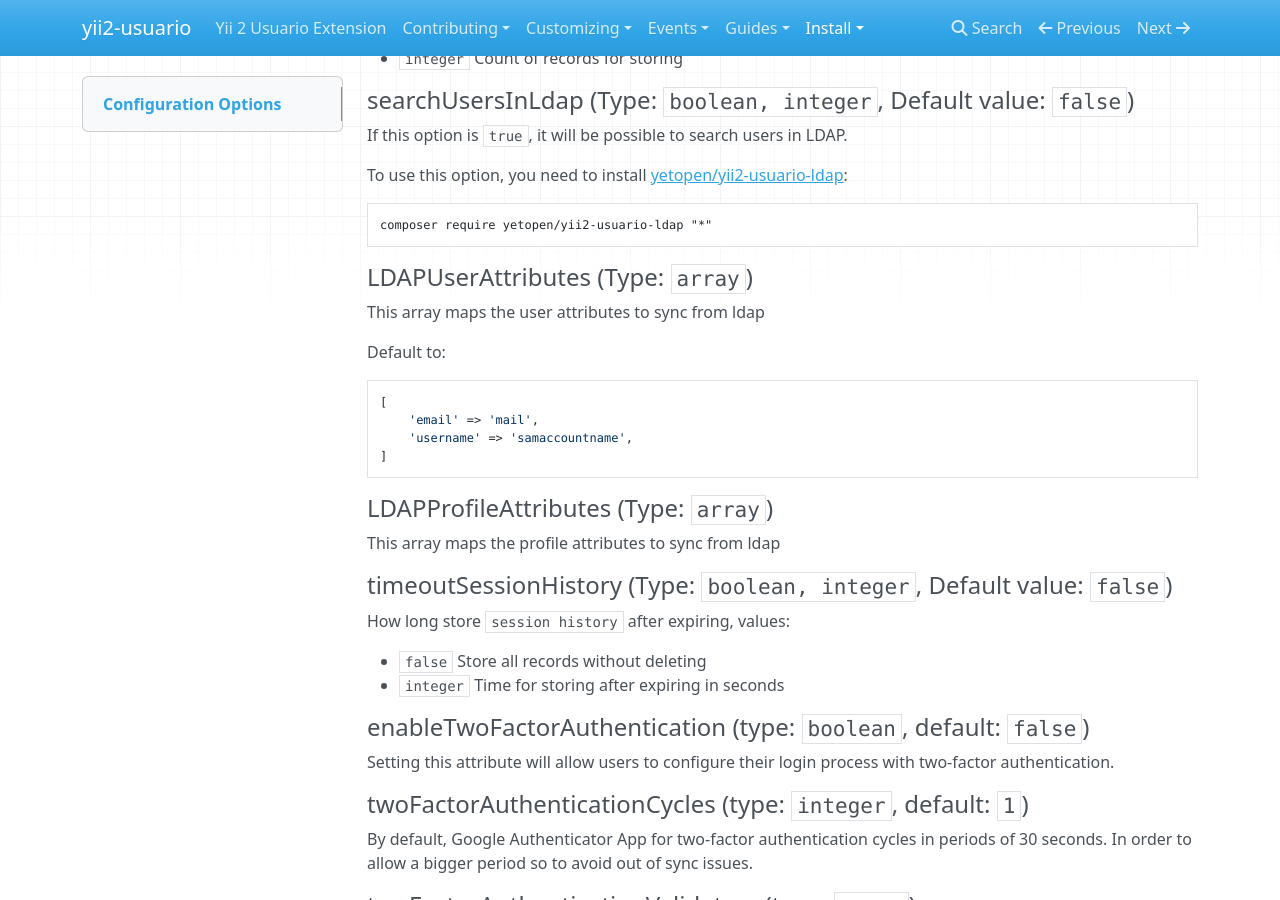
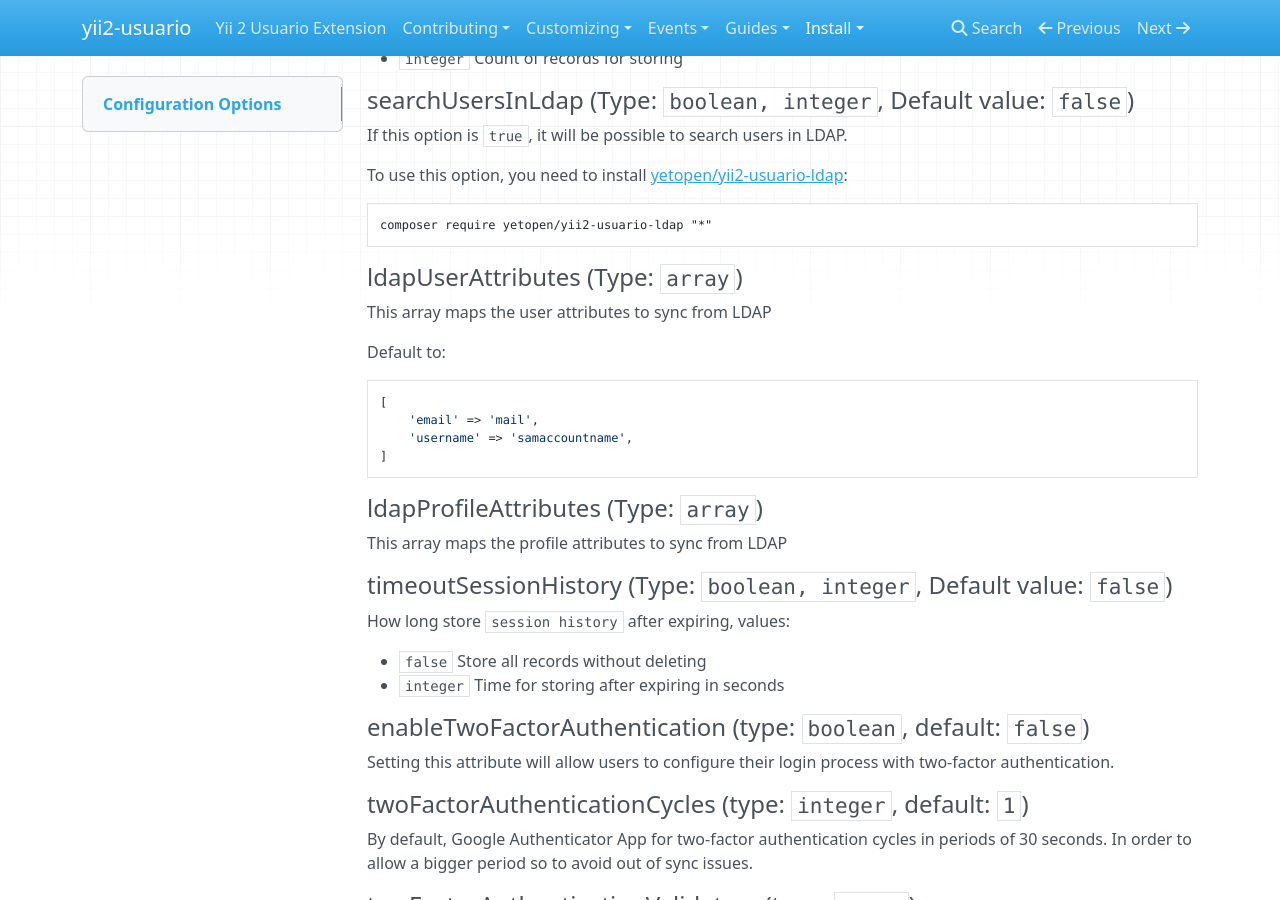
Before and after one commit to 2amigos/yii2-usuario, an MkDocs documentation site: the page built from docs/install/configuration-options.md, in a window 1280 px wide and 900 px high, scrolled down 307 px. Built offline with MkDocs 1.6.1, drawn with Linux system fonts in a browser that asks for light colours; nearby versions of some CDN libraries.

Commit message:
Fixed params name and description

````diff
--- a/docs/install/configuration-options.md
+++ b/docs/install/configuration-options.md
@@ -24,9 +24,9 @@ To use this option, you need to install [yetopen/yii2-usuario-ldap](https://gith
 composer require yetopen/yii2-usuario-ldap "*"
 ```
 
-#### LDAPUserAttributes (Type: `array`)
+#### ldapUserAttributes (Type: `array`)
 
-This array maps the user attributes to sync from ldap
+This array maps the user attributes to sync from LDAP
 
 Default to:
 ```php
@@ -36,9 +36,9 @@ Default to:
 ]
 ```
 
-#### LDAPProfileAttributes (Type: `array`)
+#### ldapProfileAttributes (Type: `array`)
 
-This array maps the profile attributes to sync from ldap
+This array maps the profile attributes to sync from LDAP
 
 #### timeoutSessionHistory (Type: `boolean, integer`, Default value: `false`)
 
````
Also changed, not shown: 2 other files.
